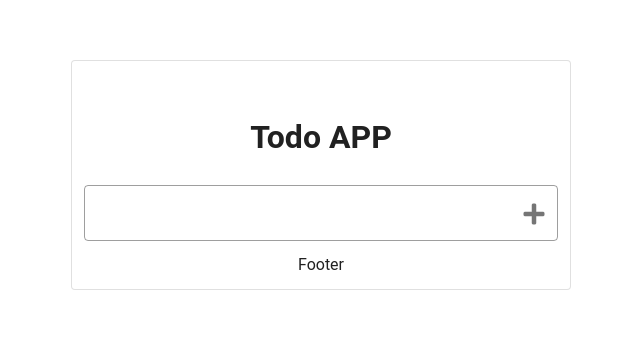
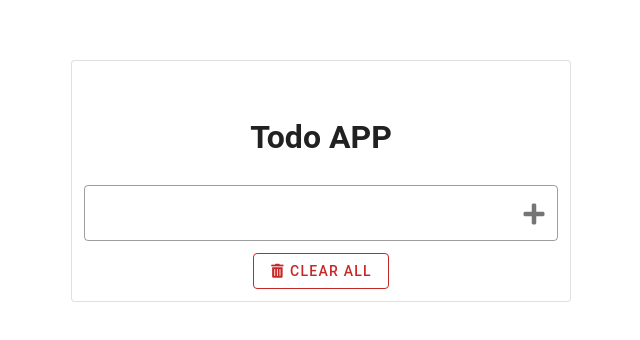
Before and after one commit to leey0818/vue-todo, a Vue app: page / in a window 1280 px wide. Shown: the top 340 px of the page, without its empty margins (319-959 px from the left). Built offline with nearby package versions, Linux system fonts and the light colour scheme.

Commit message:
clear all 기능 구현

```diff
--- a/src/components/TodoFooter.vue
+++ b/src/components/TodoFooter.vue
@@ -1,12 +1,18 @@
 <template>
   <div>
-    Footer
+    <v-btn color="red darken-3" outlined @click="clearAll">
+      <i class="fa fa-trash-alt mr-1"></i> Clear All
+    </v-btn>
   </div>
 </template>
 
 <script>
 export default {
-
+  methods: {
+    clearAll() {
+      window.sessionStorage.clear();
+    },
+  },
 };
 </script>
 
```
